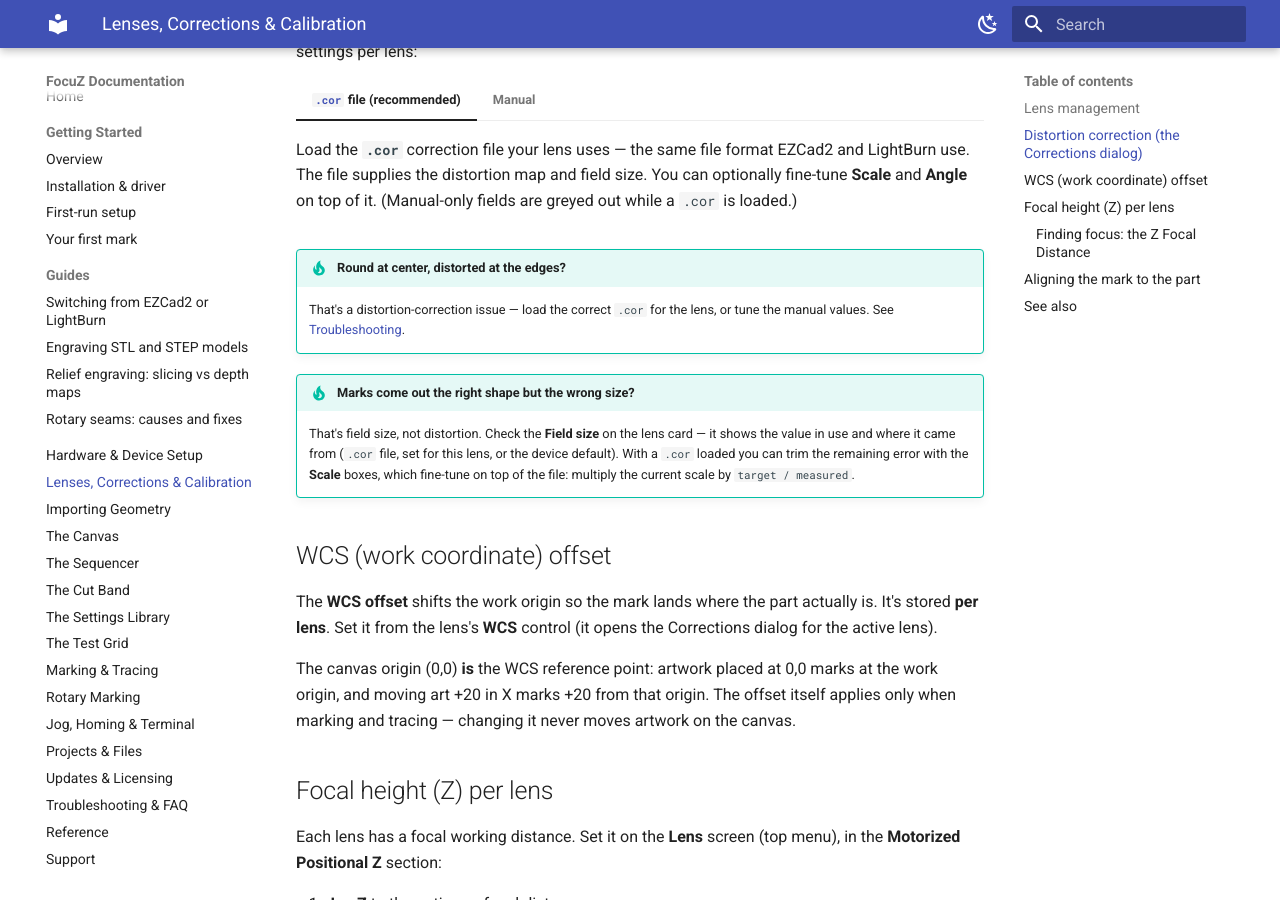
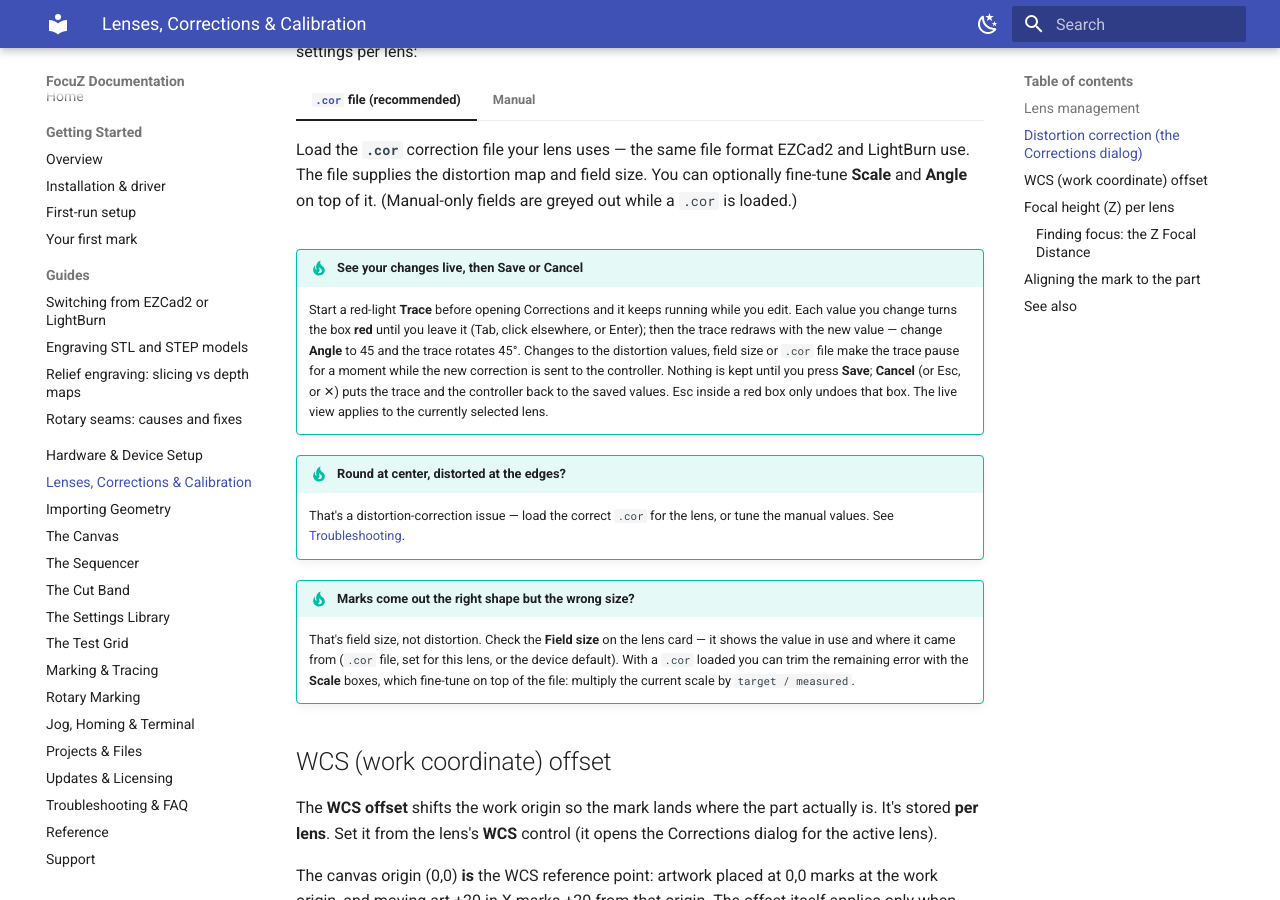
Before and after one commit to Lokahi-Shop/focuz-docs, an MkDocs documentation site: the page built from docs/lenses-corrections.md, in a window 1280 px wide and 900 px high, scrolled down 595 px. Built offline with MkDocs 1.6.1 and Material for MkDocs 9.7.7, drawn with Linux system fonts in a browser that asks for light colours; some of the changed text lies outside the part shown.

Commit message:
Trace Settings rename; Lens Corrections live preview with Save/Cancel
Co-Authored-By: Claude Opus 5.5 <noreply@anthropic.com>

```diff
--- a/docs/lenses-corrections.md
+++ b/docs/lenses-corrections.md
@@ -40,6 +40,15 @@ distortion, and remembers settings per lens:
     the box is the device value FocuZ will use instead. Setting it correctly matters: field size scales
     every mark, so a wrong one makes everything the wrong *size*. **From device markcfg7** is the
     quickest way to get it right, because it brings in the field size and the scale together.
+
+!!! tip "See your changes live, then Save or Cancel"
+    Start a red-light **Trace** before opening Corrections and it keeps running while you edit. Each
+    value you change turns the box **red** until you leave it (Tab, click elsewhere, or Enter); then
+    the trace redraws with the new value — change **Angle** to 45 and the trace rotates 45°. Changes
+    to the distortion values, field size or `.cor` file make the trace pause for a moment while the
+    new correction is sent to the controller. Nothing is kept until you press **Save**; **Cancel** (or
+    Esc, or ✕) puts the trace and the controller back to the saved values. Esc inside a red box only
+    undoes that box. The live view applies to the currently selected lens.
 
 !!! tip "Round at center, distorted at the edges?"
     That's a distortion-correction issue — load the correct `.cor` for the lens, or tune the manual values.
@@ -116,8 +125,8 @@ focal height.
   the target back to the design origin after applying — with the drag absorbed into the offset, that's
   where it now marks, so a re-trace lands on the same spot on the material. Untick it to keep the target
   where you dragged it instead.
-- **Red Light Trace** (Device menu, or the **Red Light** button at the bottom of the Corrections
-  dialog) helps align the red pointer to where the IR beam fires (they have a small fixed parallax).
+- **Trace Settings** (Device menu — formerly *Red Light Trace* — or the **Lx Trace Settings**
+  button at the bottom of the Corrections dialog) helps align the red pointer to where the IR beam fires (they have a small fixed parallax).
   The red-light **offset, scale, and trace speed are stored per lens** — like the other corrections
   here, they apply to the lens named when you open it — while repeats and durations are
   device-wide. The window is organized into **Calibration** (red light toggle, per-lens offset and
```
Also changed, not shown: docs/hardware-setup.md (+3 -2 lines).
